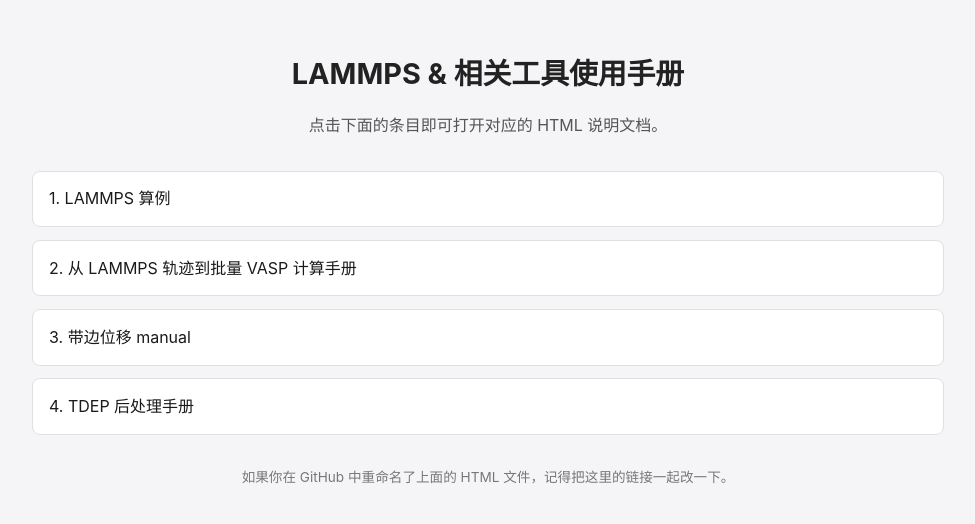
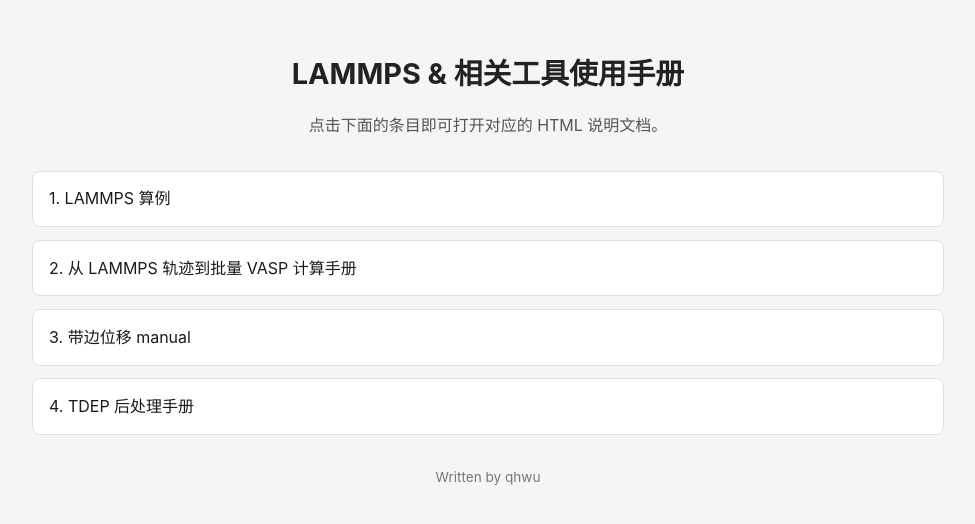
Before and after one commit to swanwu1996/manual, a plain HTML site: page index.html in a window 1280 px wide. Shown: the whole page, without its empty margins (152-1127 px from the left). Drawn offline with Linux system fonts and the light colour scheme.

Commit message:
Update index.html

```diff
--- a/index.html
+++ b/index.html
@@ -90,7 +90,7 @@
     </ul>
 
     <p class="note">
-      如果你在 GitHub 中重命名了上面的 HTML 文件，记得把这里的链接一起改一下。
+      Written by qhwu
     </p>
   </div>
 </body>
```
